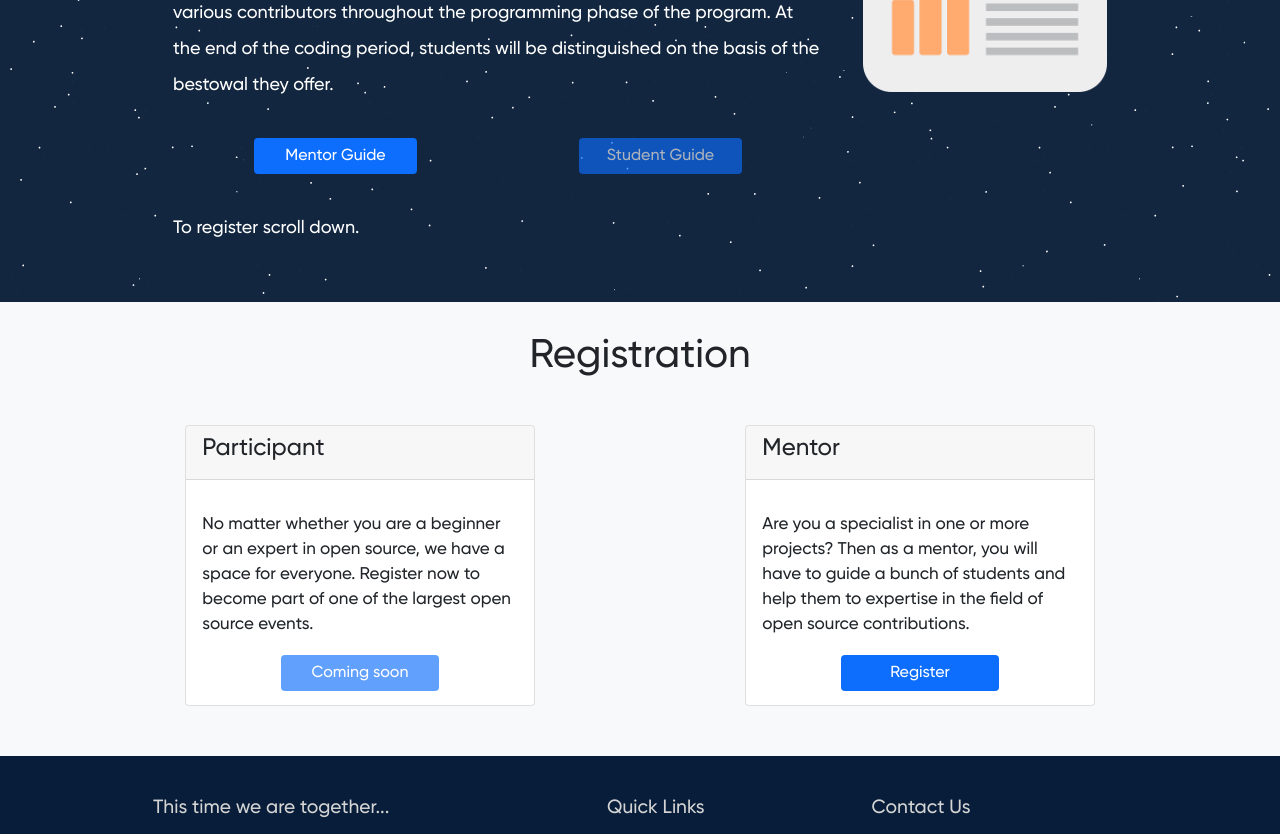
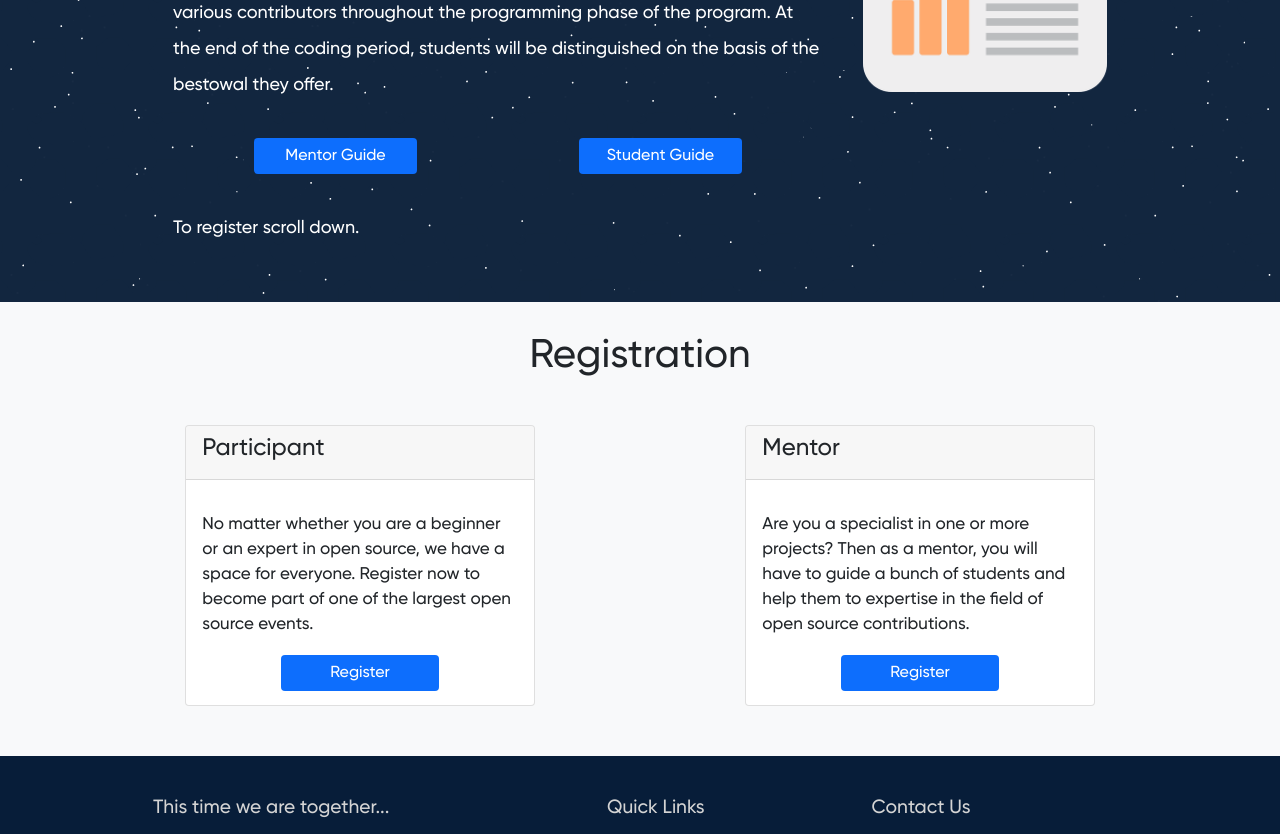
Before and after one commit to IITP-X-IITG/WoC-frontend, a React (Create React App) app: page /register in a window 1280 px wide. Shown: the part 420-1254 px from the top of the page. Built offline with nearby package versions, Linux system fonts and the light colour scheme.

Commit message:
started student reg
Signed-off-by: aritroCoder <ogcodinggod@gmail.com>

```diff
--- a/src/components/Register/RegisterFirstSection.js
+++ b/src/components/Register/RegisterFirstSection.js
@@ -35,10 +35,9 @@ function FirstSection() {
                                         </a>
                                     </div>
                                     <div className="d-grid gap-2 col-3 mx-auto">
-                                        <a href="#" rel="noreferrer">
+                                        <a href={StudentGuide} target="_blank" rel="noreferrer">
                                             {' '}
-                                            {/*replace href with {StudentGuide} later and add target="_blank"*/}
-                                            <button disabled className="btn btn-primary btn-apply" type="button">
+                                            <button className="btn btn-primary btn-apply" type="button">
                                                 Student Guide
                                             </button>
                                         </a>
--- a/src/components/Register/RegisterSecondSection.js
+++ b/src/components/Register/RegisterSecondSection.js
@@ -27,14 +27,16 @@ function Card() {
                                     </p>
                                 </div>
                                 <div className="d-grid gap-2 col-6 mx-auto register-button">
-                                    {/*href="https://docs.google.com/forms/d/e/1FAIpQLSf2vbJpg2jtO9lpKLI5LpCkklo3BV_EkpqX3sixNrHh5-u7Vg/viewform"*/}
-                                    <a href="#" rel="noreferrer">
+                                    <a
+                                        href="https://docs.google.com/forms/d/e/1FAIpQLSf2vbJpg2jtO9lpKLI5LpCkklo3BV_EkpqX3sixNrHh5-u7Vg/viewform"
+                                        target="_blank"
+                                        rel="noreferrer"
+                                    >
                                         <button
                                             className="btn btn-primary btn-apply btn-phone btn-tab my-2"
                                             type="button"
-                                            disabled="true"
                                         >
-                                            Coming soon
+                                            Register
                                         </button>
                                     </a>
                                 </div>
```
Also changed, not shown: 1 other file (tests, documents, lock files or other folders).
